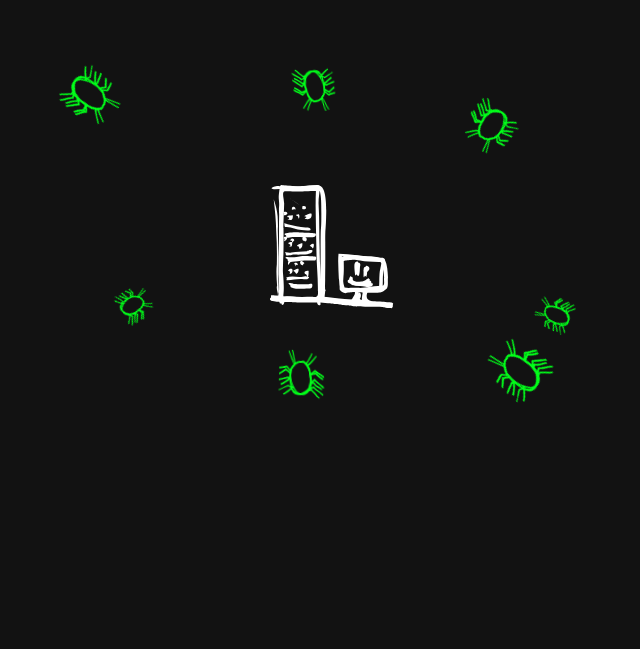
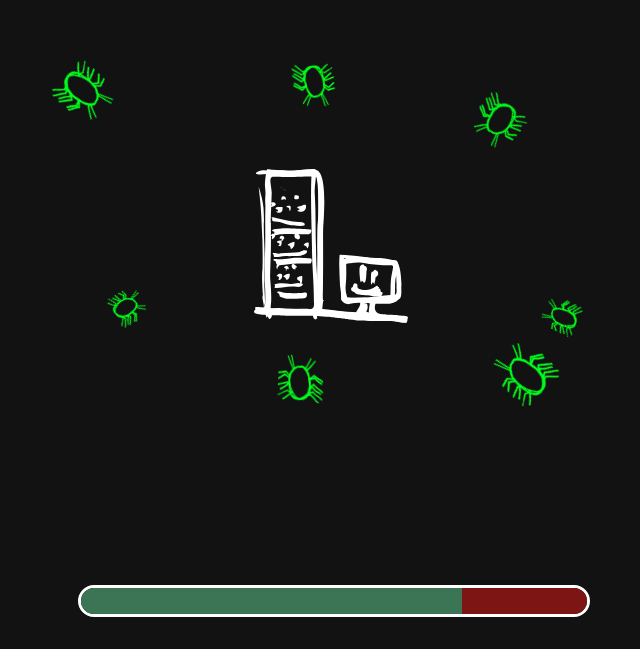
Before and after one commit to Cyberhero2023/cyberhero, a Next.js app: page / in a window 1280 px wide. Shown: the part 151-800 px from the top of the page, without its empty margins (306-946 px from the left). Built offline with nearby package versions, Linux system fonts and the light colour scheme; a web font is replaced by a local one.

Commit message:
Health bar
Signed-off-by: Daniel Thorp <arcanistzed@gmail.com>

```diff
--- a/src/components/Bug.tsx
+++ b/src/components/Bug.tsx
@@ -2,11 +2,13 @@ import styles from "@/styles/Bug.module.css";
 import { useEffect, useRef, useState } from "react";
 
 type BugProps = {
+	health: number;
+	setHealth: (health: number) => void;
 	/** Position is a number between 0 and 100 where 0 is the top left corner, 25 is the top right corner, 50 is the bottom right corner, and 75 is the bottom left corner. */
 	position: number;
 };
 
-export default function Bug({ position }: BugProps) {
+export default function Bug({ health, setHealth, position }: BugProps) {
 	const speed = 0.005;
 	const center = 50;
 
@@ -47,8 +49,10 @@ export default function Bug({ position }: BugProps) {
 		if (!moving) return;
 
 		const interval = setInterval(() => {
-			if (Math.abs(center - x) < 10 && Math.abs(center - y) < 10) {
+			if (Math.abs(center - x) < 15 && Math.abs(center - y) < 15) {
 				setMoving(false);
+				clearInterval(interval);
+				if (health > 0) setHealth(health - 1);
 			}
 			setX(x + (center - x) * speed);
 			setY(y + (center - y) * speed);
@@ -58,7 +62,7 @@ export default function Bug({ position }: BugProps) {
 			clearTimeout(timeout);
 			clearInterval(interval);
 		};
-	}, [moving, position, timeOffset, x, y]);
+	}, [health, moving, position, setHealth, timeOffset, x, y]);
 
 	return (
 		<div
--- a/src/components/Game.tsx
+++ b/src/components/Game.tsx
@@ -1,19 +1,22 @@
+import styles from "@/styles/Game.module.css";
+import { useState } from "react";
+import Bug from "./Bug";
+import Health from "./Health";
 import Mainframe from "./Mainframe";
-import styles from "@/styles/Game.module.css";
-import Bug from "./Bug";
-import { Key, useState } from "react";
 
 export default function Game() {
 	const [positions] = useState<number[]>(new Array(10).fill(0).map((_, i) => Math.floor(Math.random() * 5) + i * 10));
+	const [health, setHealth] = useState(100);
 
 	return (
 		<div>
 			<div className={styles.background}>
 				{positions.map((position, i) => (
-					<Bug key={i} position={position} />
+					<Bug key={i} position={position} health={health} setHealth={setHealth} />
 				))}
 			</div>
 			<Mainframe />
+			<Health health={health} />
 		</div>
 	);
 }
--- /dev/null
+++ b/src/components/Health.tsx
@@ -0,0 +1,15 @@
+import { useState } from "react";
+import styles from "../styles/Health.module.css";
+
+type HealthProps = {
+	health: number;
+};
+
+export default function Health({ health }: HealthProps) {
+	return (
+		<div className={styles.health}>
+			<div className={styles.healthFill} style={{ width: `${health}%` }} />
+			<div className={styles.healthFill} style={{ width: `${100 - health}%` }} />
+		</div>
+	);
+}
--- a/src/pages/index.tsx
+++ b/src/pages/index.tsx
@@ -21,7 +21,7 @@ export default function Home() {
 				<title>Cyber Hero</title>
 				<meta name="description" content="A game for teaching cybersecurity to kids." />
 				<meta name="viewport" content="width=device-width, initial-scale=1" />
-				<link rel="icon" href="/favicon.ico" />
+				<link rel="icon shortcut" href="/logo.svg" />
 			</Head>
 			<main className={`${styles.main} ${font.className}`}>
 				{loading ? (
--- /dev/null
+++ b/src/styles/Health.module.css
@@ -0,0 +1,23 @@
+.health {
+    box-sizing: border-box;
+    position: absolute;
+    bottom: 2rem;
+    left: 30%;
+    right: 30%;
+    height: 2rem;
+    border: 3px solid white;
+    border-radius: 1rem;
+    overflow: hidden;
+}
+
+.healthFill {
+    position: absolute;
+    height: 100%;
+    background-color: #3c7555;
+    transition: width 0.5s;
+}
+
+.healthFill+.healthFill {
+    right: 0;
+    background-color: #7e1515;
+}
--- a/src/styles/Mainframe.module.css
+++ b/src/styles/Mainframe.module.css
@@ -1,6 +1,6 @@
 .mainframe {
-	width: 10vw;
-	height: 10vw;
-	background: url(/server-happy.svg) no-repeat;
+	width: max(5rem, 20vw);
+	height: max(5rem, 20vh);
+	background: url(/server-happy.svg) no-repeat center;
 	filter: invert(100%);
 }
```
